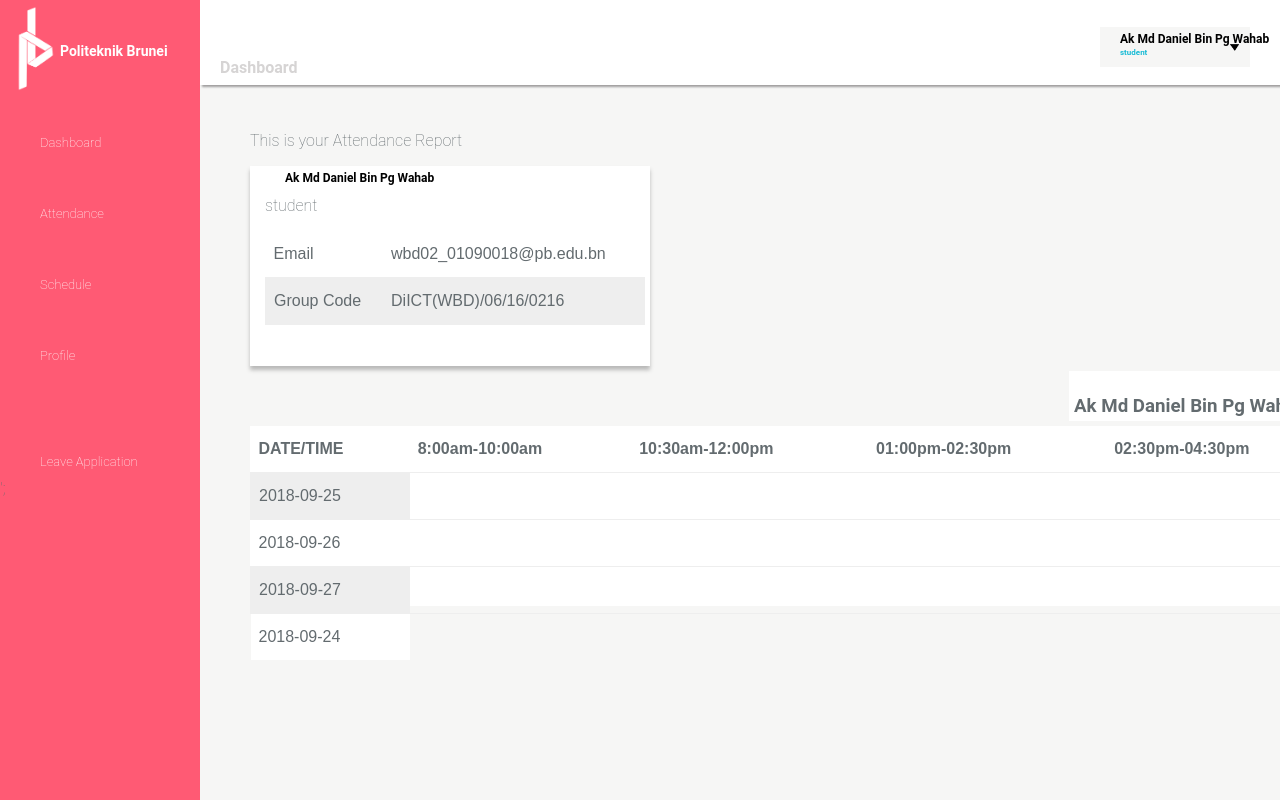
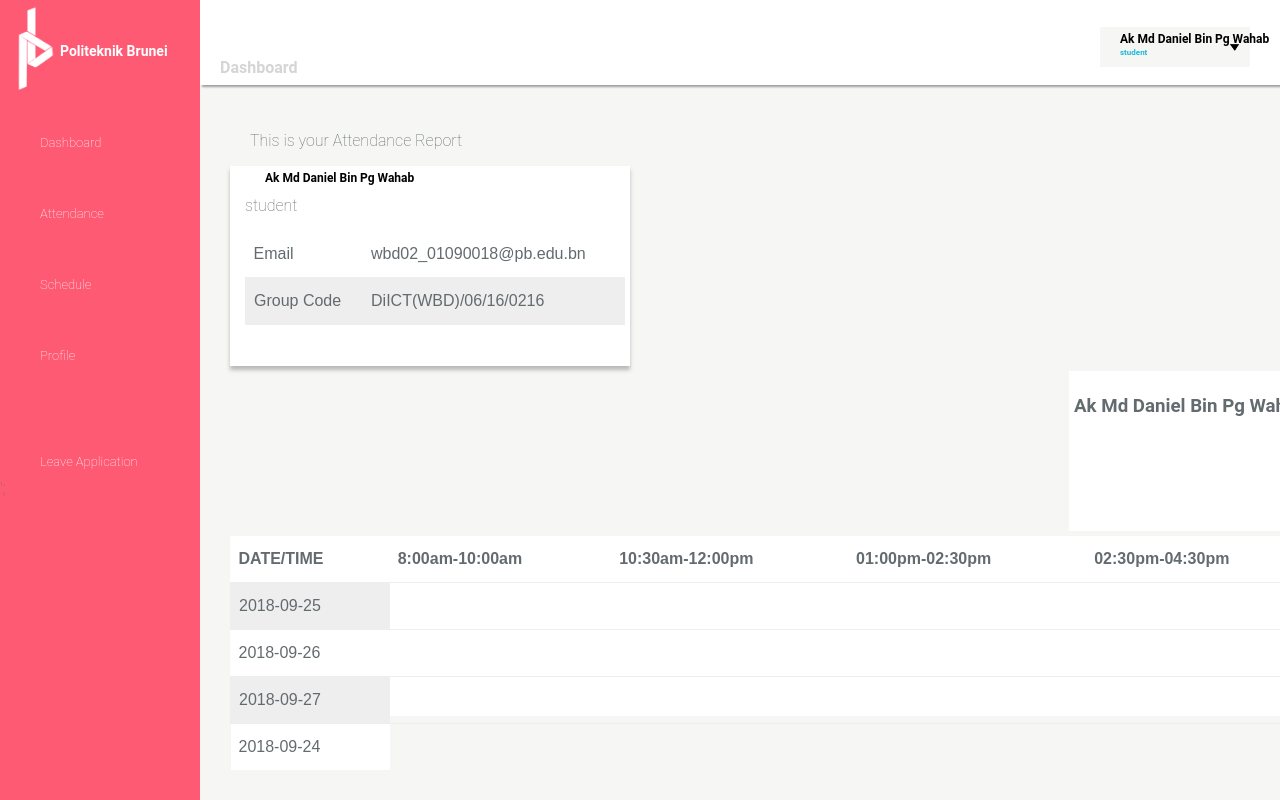
Before and after one commit to haziqahao/Attendance, a PHP site: page /view_report.php in a window 1280 px wide. Run offline with PHP 8.4, Linux system fonts and the light colour scheme; a user stored in the database is signed in; data comes from the database, SQL or seed files in the repository.

Commit message:
latest update

```diff
--- a/attendance_sheet.php
+++ b/attendance_sheet.php
@@ -7,7 +7,7 @@ include('function.php');
     <head>
         <meta charset="utf-8">
         <meta http-equiv="X-UA-Compatible" content="IE=edge">
-        <meta name="viewport" content="width=device-width, initial-scale=1">
+        <meta name="viewport" content="width=device-width, initial-scale=1.0">
 
         <title>Laravel</title>
 
@@ -43,10 +43,10 @@ include('function.php');
                 $run_query = mysqli_query($connection, $query);
                 ?>
                 <?php
-                    foreach($run_query as $user){
+                    foreach($run_query as $users){
                         echo"<tr>
                                 <td>Group:</td>
-                                <td><p>".$user['code']."</p></td>
+                                <td><p>".$users['code']."</p></td>
                             </tr>";
                     }
                 ?>
--- a/css/style.css
+++ b/css/style.css
@@ -380,7 +380,7 @@ height: 200px;
 
 .box-A {
 position: relative;
-left: 250px;
+left: 230px;
 top: 30px;
 background-color: #FFFFFF;
 width: 1095px;
@@ -390,7 +390,7 @@ height: 180px;
 
 .box-B {
 position: relative;
-left: 250px;
+left: 230px;
 top: 30px;
 bottom: 30px;
 background-color: #FFFFFF;
@@ -408,7 +408,7 @@ left: 1064px;
 top: 30px;
 background-color: #FFFFFF;
 width: 250px;
-height: 40px;
+height: 150px;
 
 }
 
```
